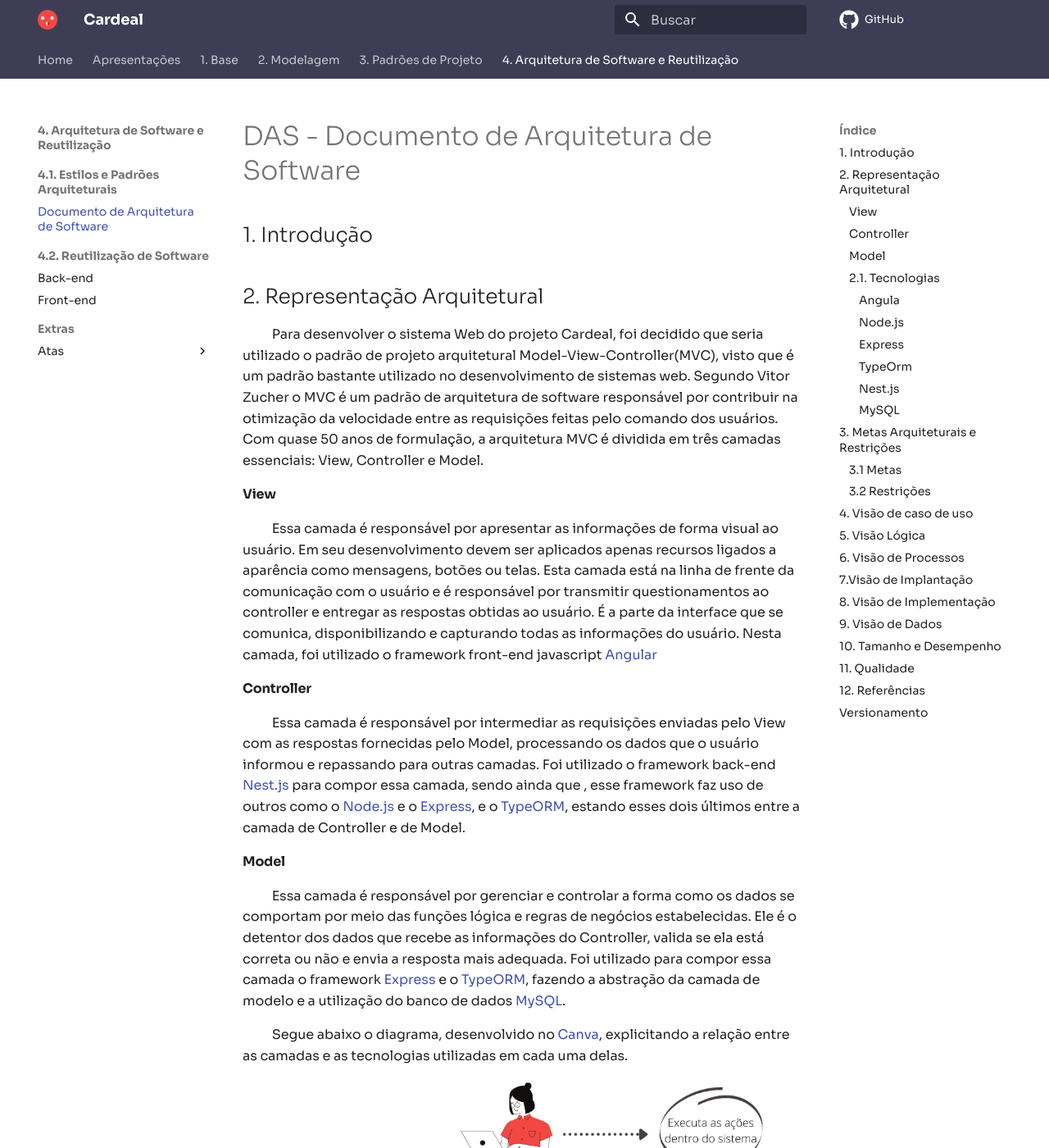
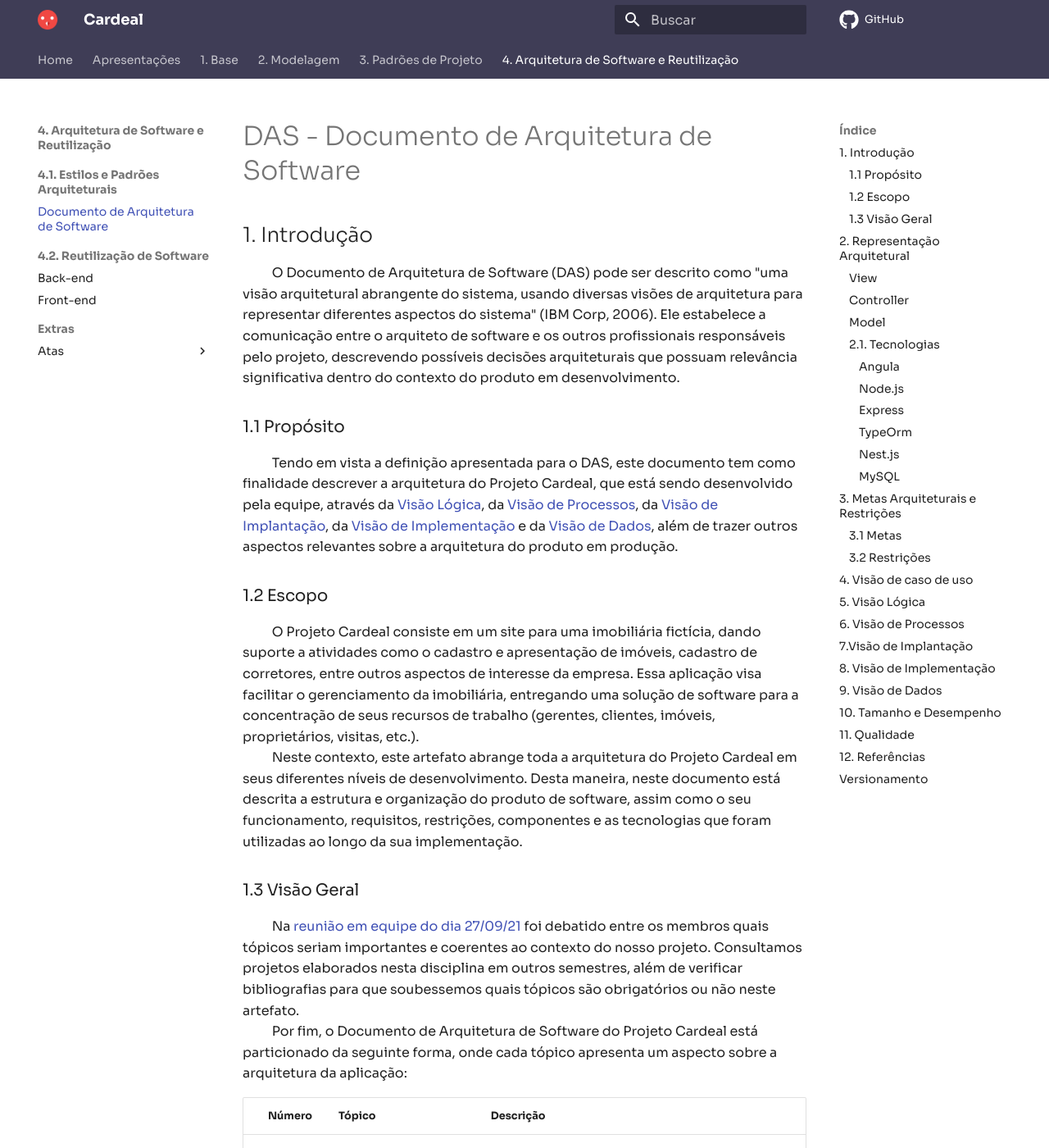
Before and after one commit to UnBArqDsw2021-1/2021.1_G04_Cardeal, an MkDocs documentation site: the page built from docs/arquitetura/das.md, in a window 1280 px wide and 1400 px high. Shown: the whole window at 82% size. Built offline with MkDocs 1.6.1 and Material for MkDocs 9.7.7, drawn with Linux system fonts in a browser that asks for light colours; comment, search, counter and statistics services are not loaded; some of the changed text lies outside the part shown.

Commit message:
adding DAS introduction

```diff
--- a/docs/arquitetura/das.md
+++ b/docs/arquitetura/das.md
@@ -1,5 +1,30 @@
 # DAS - Documento de Arquitetura de Software
 ## 1. Introdução
+&emsp;&emsp; O Documento de Arquitetura de Software (DAS) pode ser descrito como "uma visão arquitetural abrangente do sistema, usando diversas visões de arquitetura para representar diferentes aspectos do sistema" (IBM Corp, 2006). Ele estabelece a comunicação entre o arquiteto de software e os outros profissionais responsáveis pelo projeto, descrevendo possíveis decisões arquiteturais que possuam relevância significativa dentro do contexto do produto em desenvolvimento.
+
+### 1.1 Propósito
+&emsp;&emsp; Tendo em vista a definição apresentada para o DAS, este documento tem como finalidade descrever a arquitetura do Projeto Cardeal, que está sendo desenvolvido pela equipe, através da [Visão Lógica](#5-visao-logica), da [Visão de Processos](#6-visao-de-processos), da [Visão de Implantação](#7visao-de-implantacao), da [Visão de Implementação](#8-visao-de-implementacao) e da [Visão de Dados](#9-visao-de-dados), além de trazer outros aspectos relevantes sobre a arquitetura do produto em produção.
+
+### 1.2 Escopo
+&emsp;&emsp; O Projeto Cardeal consiste em um site para uma imobiliária fictícia, dando suporte a atividades como o cadastro e apresentação de imóveis, cadastro de corretores, entre outros aspectos de interesse da empresa. Essa aplicação visa facilitar o gerenciamento da imobiliária, entregando uma solução de software para a concentração de seus recursos de trabalho (gerentes, clientes, imóveis, proprietários, visitas, etc.).
+&emsp;&emsp; Neste contexto, este artefato abrange toda a arquitetura do Projeto Cardeal em seus diferentes níveis de desenvolvimento. Desta maneira, neste documento está descrita a estrutura e organização do produto de software, assim como o seu funcionamento, requisitos, restrições, componentes e as tecnologias que foram utilizadas ao longo da sua implementação.
+
+### 1.3 Visão Geral
+&emsp;&emsp; Na [reunião em equipe do dia 27/09/21](https://unbarqdsw2021-1.github.io/2021.1_G04_Cardeal/arquitetura/atas/27-09-21/) foi debatido entre os membros quais tópicos seriam importantes e coerentes ao contexto do nosso projeto. Consultamos projetos elaborados nesta disciplina em outros semestres, além de verificar bibliografias para que soubessemos quais tópicos são obrigatórios ou não neste artefato.
+&emsp;&emsp; Por fim, o Documento de Arquitetura de Software do Projeto Cardeal está particionado da seguinte forma, onde cada tópico apresenta um aspecto sobre a arquitetura da aplicação:
+
+Número | Tópico | Descrição
+------: | ------ | ---------
+ 2 | [Representação Arquitetural](#2-representacao-arquitetural) | Descrição da arquitetura e das tecnologias utilizadas no projeto
+ 3 | [Metas Arquiteturais e Restrições](#3-metas-arquiteturais-e-restricoes) | Descrição dos objetivos e as especificações que a nossa arquitetura visa alcançar e seguir
+ 4 | [Visão de Caso de Uso](#4-visao-de-caso-de-uso) | Descrição das principais funcionalidades, interfaces externas e usuários do sistema
+ 5 | [Visão Lógica](#5-visao-logica) | Descrição da estrutura do sistema no que diz respeito às unidades de implementação
+ 6 | [Visão de Processos](#6-visao-de-processos) | Descrição do sistema em tempo de execução através de interações e comportamento dos elementos
+ 7 | [Visão de Implantação](#7visao-de-implantacao) | Descrição do mapeamento do sistema no hardware
+ 8 | [Visão de Implementação](#8-visao-de-implementacao) | Descrição da organização de arquivos dos artefatos do projeto
+ 9 | [Visão de Dados](#9-visao-de-dados) | Descrição da persistência e modelagem dos dados
+ 10| [Tamanho e Desempenho](#10-tamanho-e-desempenho) | Descrição do tamanho do software e os seus objetivos de performance
+ 11| [Qualidade](#11-qualidade) | Descrição do impacto da arquitetura nos atributos de qualidade do software
 
 ## 2. Representação Arquitetural
 &emsp;&emsp; Para desenvolver o sistema Web do projeto Cardeal, foi decidido que seria utilizado o padrão de projeto arquitetural Model-View-Controller(MVC), visto que é um padrão bastante utilizado no desenvolvimento de sistemas web. Segundo Vitor Zucher o MVC é um padrão de arquitetura de software responsável por contribuir na otimização da velocidade entre as requisições feitas pelo comando dos usuários. Com quase 50 anos de formulação, a arquitetura MVC é dividida em três camadas essenciais: View, Controller e Model.
@@ -133,13 +158,15 @@ Em relação à performance, o sistema foi desenvolvido com foco na otimização
 
 > "Express - Framework web rápido, flexível e minimalista para Node.js". Disponível em <https://expressjs.com/pt-br/>. Acessado em 30/09/2021.
 
-> TypeORM. Disponpivel em <https://typeorm.io/#/>. Acessado em 30/09/2021.
+> TypeORM. Disponível em <https://typeorm.io/#/>. Acessado em 30/09/2021.
 
 >Documentação Nest.js.<https://docs.nestjs.com/>. Acessado em 30/09/2021.
 
 >MANZANO, José.Augusto.N. G. MySQL 5.5 Interativo: Guia Essencial de Orientação e Desenvolvimento. Acessado em 30/09/2021.
 
 >ORM - Object Relational Mapping - Revista Easy .Net Magazine 28. Disponível em <https://www.devmedia.com.br/orm-object-relational-mapping-revista-easy-net-magazine-28/27158>. Acessado em 30/09/2021.
+
+> Artefato: Documento de Arquitetura de Software. Rational Unified Process for Value Creation, IBM Corp. 1987, 2006. Disponível em <https://www.cin.ufpe.br/~gta/rup-vc/core.base_rup/workproducts/rup_software_architecture_document_C367485C.html> Acessado em 08/10/2021.
 
 ## Versionamento
 | Data       | Versão | Descrição         | Autores       |
@@ -152,3 +179,4 @@ Em relação à performance, o sistema foi desenvolvido com foco na otimização
 | 06/10/2021 | 0.6 | Correções nos tópicos 3 e 10| Luiz Gustavo  |
 | 07/10/2021 | 0.7 | Adição da visão de Implantação| Douglas Castro  |
 | 08/10/2021 | 0.8 | Adição da visão da Implementação| Douglas Castro  |
+| 08/10/2021 | 0.9 | Adição da Introdução | Giovana Dionisio  |
```
